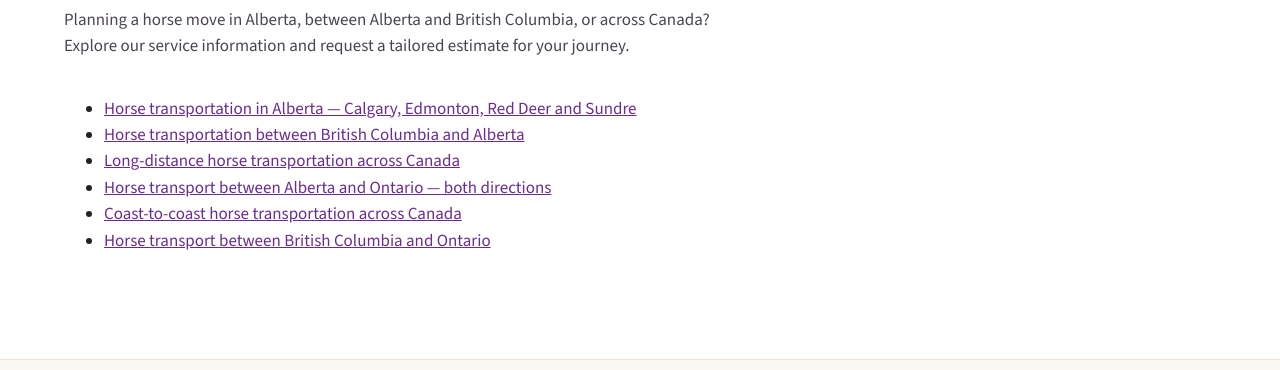
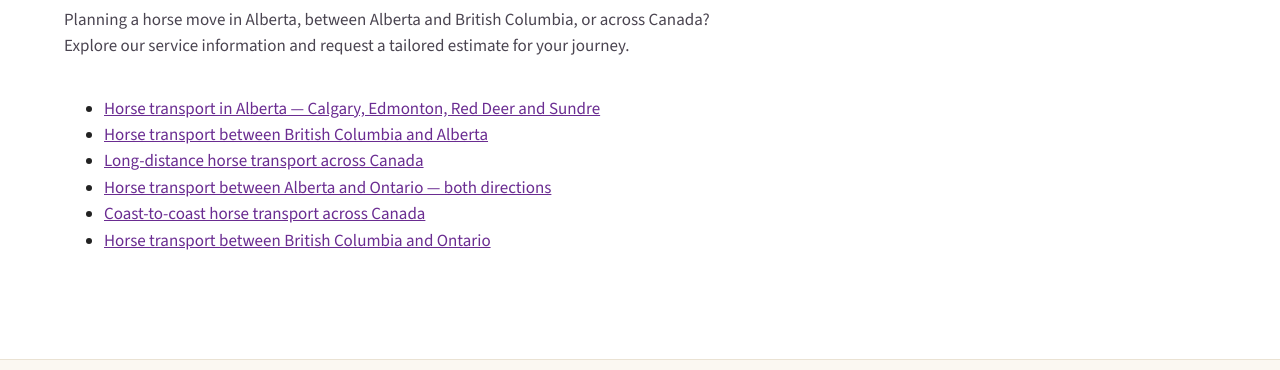
Before and after one commit to nexaline/nexahorsetransport, a plain HTML site: page index.html in a window 1280 px wide. Shown: the part 1593-1963 px from the top of the page. Drawn offline with nearby package versions, Linux system fonts and the light colour scheme; some packages are replaced by stand-ins of ours.

Commit message:
Use Transport consistently in Nexa website copy

```diff
--- a/index.html
+++ b/index.html
@@ -3,18 +3,18 @@
 <head>
   <meta charset="UTF-8">
   <meta name="viewport" content="width=device-width, initial-scale=1">
-  <title>Horse Transportation in Alberta & Across Canada | Nexa Horse Transport</title>
-  <meta name="description" content="Professional horse transportation based in Sundre, Alberta. Request a quote for horse hauling across Calgary, Edmonton, BC, Canada and the USA.">
+  <title>Horse Transport in Alberta & Across Canada | Nexa Horse Transport</title>
+  <meta name="description" content="Professional horse transport based in Sundre, Alberta. Request a quote for horse hauling across Calgary, Edmonton, BC, Canada and the USA.">
   <link rel="canonical" href="https://nexahorsetransport.ca/">
   <meta property="og:type" content="website">
   <meta property="og:site_name" content="Nexa Horse Transport">
-  <meta property="og:title" content="Horse Transportation in Alberta &amp; Across Canada | Nexa Horse Transport">
+  <meta property="og:title" content="Horse Transport in Alberta &amp; Across Canada | Nexa Horse Transport">
   <meta property="og:description" content="Professional horse transport from Sundre, Alberta. Request a quote for local, long-distance, and cross-border horse hauling.">
   <meta property="og:url" content="https://nexahorsetransport.ca/">
   <meta property="og:image" content="https://nexahorsetransport.ca/photos/truck-trailer-1.jpg">
   <meta name="twitter:card" content="summary_large_image">
   <script type="application/ld+json">
-  {"@context":"https://schema.org","@type":"LocalBusiness","@id":"https://nexahorsetransport.ca/#business","name":"Nexa Horse Transport","url":"https://nexahorsetransport.ca/","description":"Horse transportation and horse hauling services based in Sundre, Alberta, serving Canada and the United States.","telephone":"+1-844-491-6392","email":"nexahorsetransport@gmail.com","logo":"https://nexahorsetransport.ca/nexa-logo.svg","image":"https://nexahorsetransport.ca/photos/truck-trailer-1.jpg","areaServed":[{"@type":"Country","name":"Canada"},{"@type":"Country","name":"United States"}],"address":{"@type":"PostalAddress","addressLocality":"Sundre","addressRegion":"AB","addressCountry":"CA"},"sameAs":["https://www.instagram.com/nexahorsetransport","https://www.youtube.com/@nexahorsetransport","https://www.facebook.com/profile.php?id=61592349386291"]}
+  {"@context":"https://schema.org","@type":"LocalBusiness","@id":"https://nexahorsetransport.ca/#business","name":"Nexa Horse Transport","url":"https://nexahorsetransport.ca/","description":"Horse transport and horse hauling services based in Sundre, Alberta, serving Canada and the United States.","telephone":"+1-844-491-6392","email":"nexahorsetransport@gmail.com","logo":"https://nexahorsetransport.ca/nexa-logo.svg","image":"https://nexahorsetransport.ca/photos/truck-trailer-1.jpg","areaServed":[{"@type":"Country","name":"Canada"},{"@type":"Country","name":"United States"}],"address":{"@type":"PostalAddress","addressLocality":"Sundre","addressRegion":"AB","addressCountry":"CA"},"sameAs":["https://www.instagram.com/nexahorsetransport","https://www.youtube.com/@nexahorsetransport","https://www.facebook.com/profile.php?id=61592349386291"]}
   </script>
   <link rel="icon" href="nexa-emblem.svg" type="image/svg+xml">
   <link rel="preconnect" href="https://fonts.googleapis.com">
@@ -128,11 +128,11 @@
         <h2 id="service-areas-heading">Explore our horse transport service areas</h2>
         <p class="lead">Planning a horse move in Alberta, between Alberta and British Columbia, or across Canada? Explore our service information and request a tailored estimate for your journey.</p>
         <ul>
-          <li><a href="alberta-horse-transport.html">Horse transportation in Alberta — Calgary, Edmonton, Red Deer and Sundre</a></li>
-          <li><a href="british-columbia-horse-transport.html">Horse transportation between British Columbia and Alberta</a></li>
-          <li><a href="long-distance-horse-transport-canada.html">Long-distance horse transportation across Canada</a></li>
+          <li><a href="alberta-horse-transport.html">Horse transport in Alberta — Calgary, Edmonton, Red Deer and Sundre</a></li>
+          <li><a href="british-columbia-horse-transport.html">Horse transport between British Columbia and Alberta</a></li>
+          <li><a href="long-distance-horse-transport-canada.html">Long-distance horse transport across Canada</a></li>
           <li><a href="alberta-ontario-horse-transport.html">Horse transport between Alberta and Ontario — both directions</a></li>
-          <li><a href="coast-to-coast-horse-transport-canada.html">Coast-to-coast horse transportation across Canada</a></li>
+          <li><a href="coast-to-coast-horse-transport-canada.html">Coast-to-coast horse transport across Canada</a></li>
           <li><a href="british-columbia-ontario-horse-transport.html">Horse transport between British Columbia and Ontario</a></li>
         </ul>
       </div>
```
